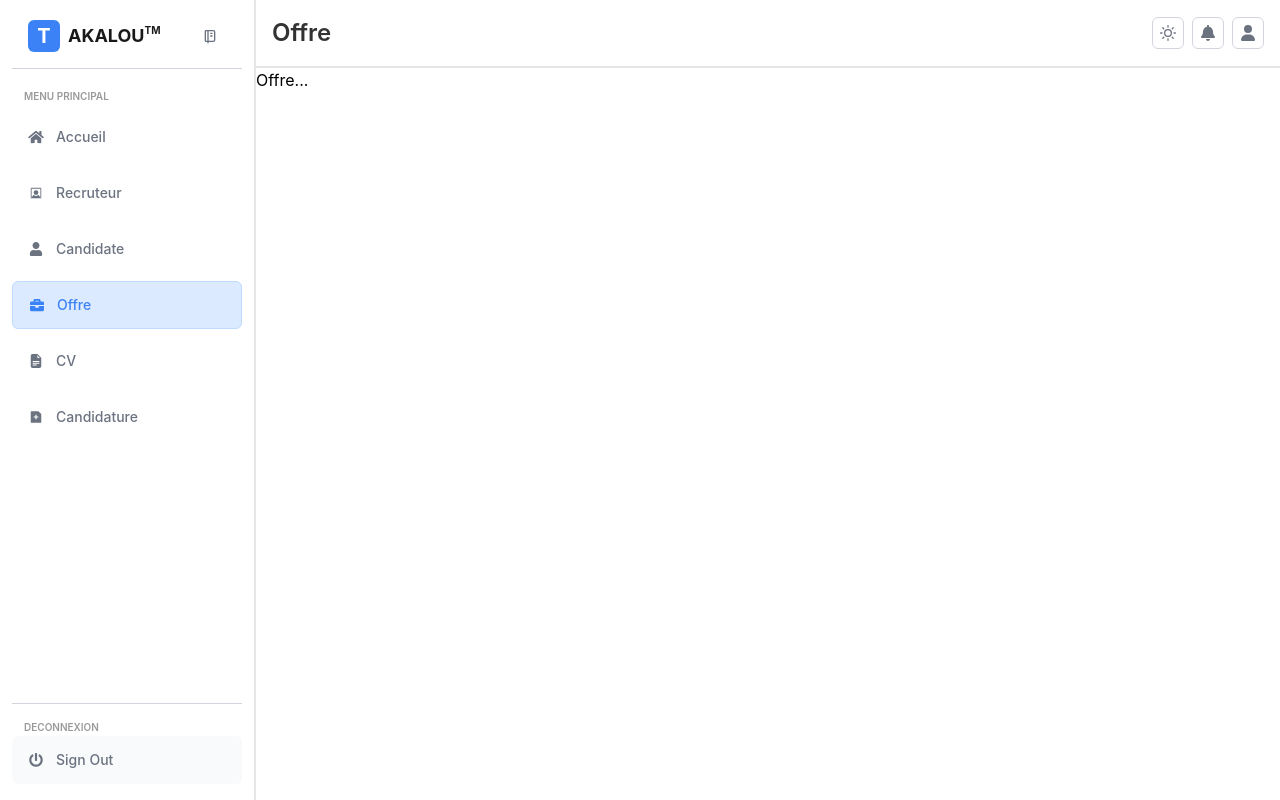
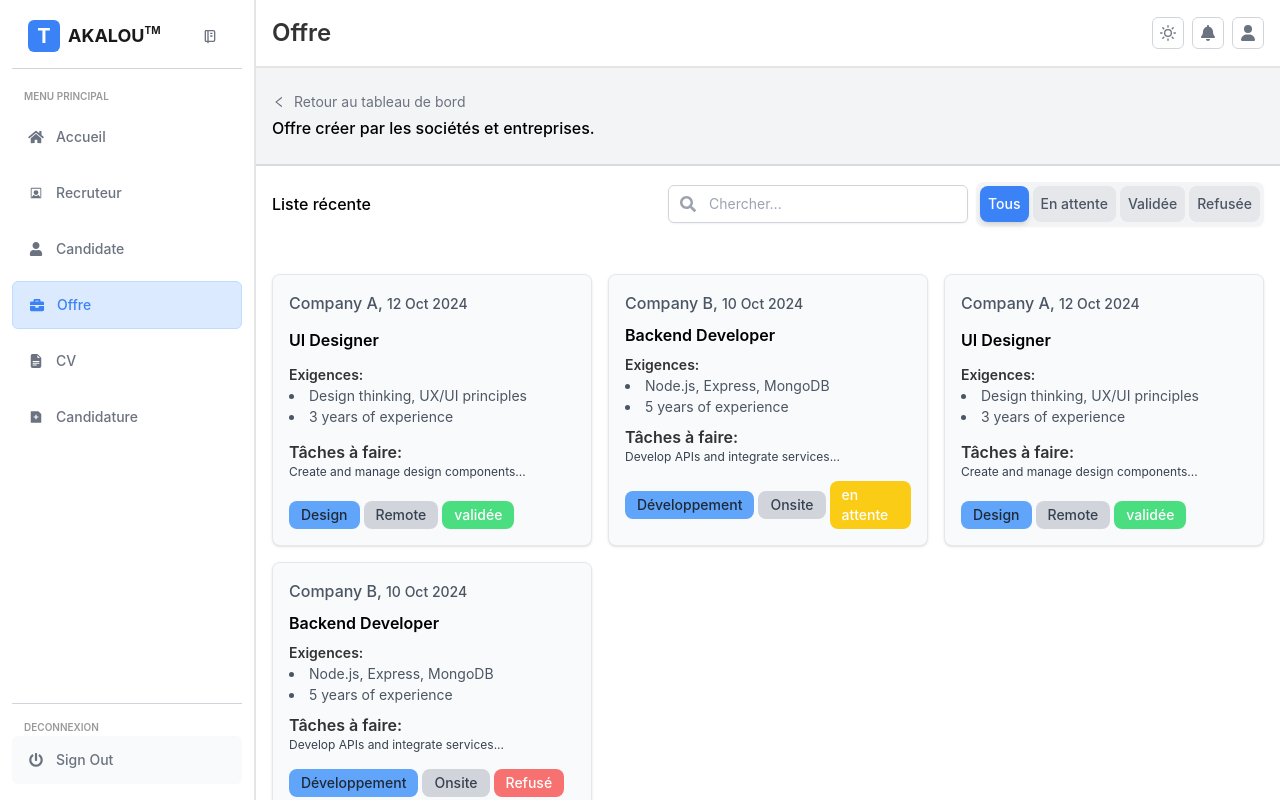
Before and after one commit to sahineFaniria/Adequation-profil-poste, a React (Create React App) app: page /admin.com/offre in a window 1280 px wide. Built offline with nearby package versions, Linux system fonts and the light colour scheme.

Commit message:
Commit Offre

```diff
--- a/src/App.js
+++ b/src/App.js
@@ -1,5 +1,4 @@
 import './App.css';
-import Login from './Components/Auth/Login';
 import PrivateRoute from './Utils/PrivateRoute';
 
 function App() {
--- a/src/Components/Admin/Contenu/OffreA.jsx
+++ b/src/Components/Admin/Contenu/OffreA.jsx
@@ -1,9 +1,173 @@
-import React from 'react'
+import React, { useState } from 'react';
+import { Link } from 'react-router-dom';
+import Search from '../../../ui/Dashboard/Search';
+import { AiOutlineLeft } from 'react-icons/ai';
+import OffreCard from '../../../ui/Dashboard/Content/OffreCard';
 
 export default function OffreA() {
+  // Gestion de l'état pour l'onglet actif
+  const [activeTab, setActiveTab] = useState('tous');
+
+  // Fonction pour changer d'onglet
+  const handleTabChange = (tab) => {
+    setActiveTab(tab);
+  };
+
+  const offres = [
+    {
+      entreprise: 'Company A',
+      datePublication: '12 Oct 2024',
+      titrePoste: 'UI Designer',
+      competence: 'Design thinking, UX/UI principles',
+      experience: '3 years of experience',
+      taches: 'Create and manage design components...',
+      statut: 'validée',
+      typePoste: 'Design',
+      modeTravail: 'Remote'
+    },
+    {
+      entreprise: 'Company B',
+      datePublication: '10 Oct 2024',
+      titrePoste: 'Backend Developer',
+      competence: 'Node.js, Express, MongoDB',
+      experience: '5 years of experience',
+      taches: 'Develop APIs and integrate services...',
+      statut: 'en attente',
+      typePoste: 'Développement',
+      modeTravail: 'Onsite'
+    },
+    {
+      entreprise: 'Company A',
+      datePublication: '12 Oct 2024',
+      titrePoste: 'UI Designer',
+      competence: 'Design thinking, UX/UI principles',
+      experience: '3 years of experience',
+      taches: 'Create and manage design components...',
+      statut: 'validée',
+      typePoste: 'Design',
+      modeTravail: 'Remote'
+    },
+    {
+      entreprise: 'Company B',
+      datePublication: '10 Oct 2024',
+      titrePoste: 'Backend Developer',
+      competence: 'Node.js, Express, MongoDB',
+      experience: '5 years of experience',
+      taches: 'Develop APIs and integrate services...',
+      statut: 'Refusé',
+      typePoste: 'Développement',
+      modeTravail: 'Onsite'
+    },
+  ];
+
+
+
   return (
     <div>
-      Offre...
+      {/* Header avec le lien retour et le titre */}
+      <div className="w-full py-6 p-4 flex items-start flex-col justify-center gap-1 bg-gray-100 border-b-2 border-black/10">
+        <Link
+          to="/admin.com"
+          className="text-sm flex items-center gap-2 text-gray-500 hover:cursor-pointer hover:text-blue-400"
+        >
+          <AiOutlineLeft /> Retour au tableau de bord
+        </Link>
+        <p className="font-medium">Offre créer par les sociétés et entreprises.</p>
+      </div>
+
+      {/* Barre de recherche et navigation des onglets */}
+      <div className="w-full p-4 flex items-center justify-between">
+        <p className="font-medium">Liste récente</p>
+        <div className="flex gap-2">
+          <Search />
+
+          {/* Navigation des statuts */}
+          <div className="flex gap-1 justify-center bg-gray-100 p-1 rounded-lg shadow-sm">
+            {/* Onglet "Tous" */}
+            <div
+              className={`cursor-pointer whitespace-nowrap py-2 px-2 rounded-lg text-sm font-medium transition-all duration-300 ${
+                activeTab === 'tous' ? 'bg-blue-500 text-white shadow-md' : 'bg-gray-200 text-gray-600'
+              } hover:bg-blue-400 hover:text-white`}
+              onClick={() => handleTabChange('tous')}
+            >
+              Tous
+            </div>
+            {/* Onglet "En attente" */}
+            <div
+              className={`cursor-pointer whitespace-nowrap py-2 px-2 rounded-lg text-sm font-medium transition-all duration-300 ${
+                activeTab === 'en attente' ? 'bg-blue-500 text-white shadow-md' : 'bg-gray-200 text-gray-600'
+              } hover:bg-blue-400 hover:text-white`}
+              onClick={() => handleTabChange('en attente')}
+            >
+              En attente
+            </div>
+
+            {/* Onglet "Validée" */}
+            <div
+              className={`cursor-pointer py-2 px-2 rounded-lg text-sm font-medium transition-all duration-300 ${
+                activeTab === 'validée' ? 'bg-blue-500 text-white shadow-md' : 'bg-gray-200 text-gray-600'
+              } hover:bg-blue-400 hover:text-white`}
+              onClick={() => handleTabChange('validée')}
+            >
+              Validée
+            </div>
+
+            {/* Onglet "Refusée" */}
+            <div
+              className={`cursor-pointer py-2 px-2 rounded-lg text-sm font-medium transition-all duration-300 ${
+                activeTab === 'refusée' ? 'bg-blue-500 text-white shadow-md' : 'bg-gray-200 text-gray-600'
+              } hover:bg-blue-400 hover:text-white`}
+              onClick={() => handleTabChange('refusée')}
+            >
+              Refusée
+            </div>
+          </div>
+        </div>
+      </div>
+
+
+      {/* Contenu affiché selon l'onglet actif */}
+      <div className="p-4">
+
+      {activeTab === 'tous' && (
+        <div className="grid grid-cols-1 md:grid-cols-2 lg:grid-cols-3 gap-4 mt-4">
+          {offres.map((offre, index) => (
+            <OffreCard key={index} offre={offre} />
+          ))}
+        </div>
+      )}
+
+        {activeTab === 'en attente' && (
+          <div className="grid grid-cols-1 md:grid-cols-2 lg:grid-cols-3 gap-4 mt-4">
+            {offres
+              .filter((offre) => offre.statut === 'en attente')
+              .map((offre, index) => (
+                <OffreCard key={index} offre={offre} />
+              ))}
+          </div>
+        )}
+
+        {activeTab === 'validée' && (
+          <div className="grid grid-cols-1 md:grid-cols-2 lg:grid-cols-3 gap-4 mt-4">
+            {offres
+              .filter((offre) => offre.statut === 'validée')
+              .map((offre, index) => (
+                <OffreCard key={index} offre={offre} />
+              ))}
+          </div>
+        )}
+
+        {activeTab === 'refusée' && (
+          <div className="grid grid-cols-1 md:grid-cols-2 lg:grid-cols-3 gap-4 mt-4">
+            {offres
+              .filter((offre) => offre.statut === 'Refusé')
+              .map((offre, index) => (
+                <OffreCard key={index} offre={offre} />
+              ))}
+          </div>
+        )}
+
+      </div>
     </div>
-  )
+  );
 }
--- a/src/Utils/PrivateRoute.jsx
+++ b/src/Utils/PrivateRoute.jsx
@@ -16,7 +16,7 @@ export default function PrivateRoute() {
     <div>
       <Routes>
         <Route path='' element={<Login/>} />
-        <Route path='/admin.com' element={<AdminDash />}>
+        <Route path='admin.com' element={<AdminDash />}>
 
           <Route index element={<Analitics />} />
           <Route path="recruteur" element={<Recruiter />} />
@@ -26,8 +26,8 @@ export default function PrivateRoute() {
           <Route path='candidature' element={ <CandidatureA/> }  />
 
         </Route>
-        <Route path='/candidate.com' element={<CandidateDash/>} />
-        <Route path='/recruteur.com' element={<RecruiterDash/>} />
+        <Route path='candidate.com' element={<CandidateDash/>} />
+        <Route path='recruteur.com' element={<RecruiterDash/>} />
       </Routes>
     </div>
   )
--- /dev/null
+++ b/src/ui/Dashboard/Content/OffreCard.jsx
@@ -0,0 +1,57 @@
+import React from 'react';
+
+export default function OffreCard({ offre }) {
+  return (
+    <div className="bg-gray-50 border border-gray-200 rounded-lg shadow p-4 flex flex-col justify-between">
+      {/* Nom de l'entreprise et date de publication */}
+      <div className="text-gray-600 font-medium">
+        {offre.entreprise}, <span className="text-sm">{offre.datePublication}</span>
+      </div>
+
+      {/* Titre du poste */}
+      <h3 className="text-base font-semibold mt-2 text-black">{offre.titrePoste}</h3>
+
+      {/* Exigences */}
+      <div className="mt-2">
+        <p className="font-semibold text-sm text-black/80">Exigences:</p>
+        <ul className="list-disc list-inside text-gray-600 text-[14px]">
+          <li>{offre.competence}</li>
+          <li>{offre.experience}</li>
+        </ul>
+      </div>
+
+      {/* Tâches à faire */}
+      <div className="mt-2">
+        <p className="font-semibold text-black/80">Tâches à faire:</p>
+        <p className="text-gray-700 text-xs">{offre.taches}</p>
+      </div>
+
+      {/* Statut, Type de poste, Mode de travail */}
+      <div className="mt-4 flex items-center justify-start gap-1">
+        {/* Statut */}
+
+        {/* Type de poste (e.g., Design, Développement) */}
+        <span className="py-1 px-3 bg-blue-400 rounded-lg text-gray-800 text-sm font-medium">
+          {offre.typePoste}
+        </span>
+
+        {/* Mode de travail (Remote ou Onsite) */}
+        <span className="py-1 px-3 bg-gray-300 rounded-lg text-gray-700 text-sm font-medium">
+          {offre.modeTravail}
+        </span>
+
+        <span
+          className={`py-1 px-3 rounded-lg text-white text-sm font-medium ${
+            offre.statut === 'validée'
+              ? 'bg-green-400'
+              : offre.statut === 'en attente'
+              ? 'bg-yellow-400'
+              : 'bg-red-400'
+          }`}
+        >
+          {offre.statut}
+        </span>
+      </div>
+    </div>
+  );
+}
```
